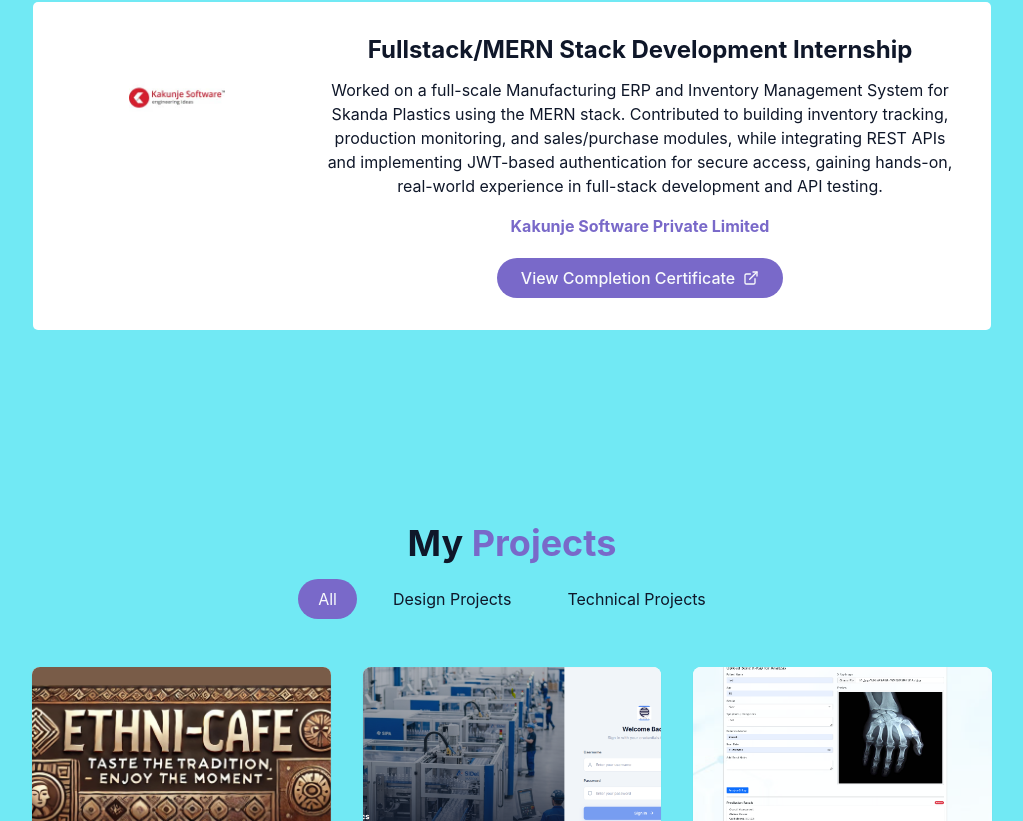
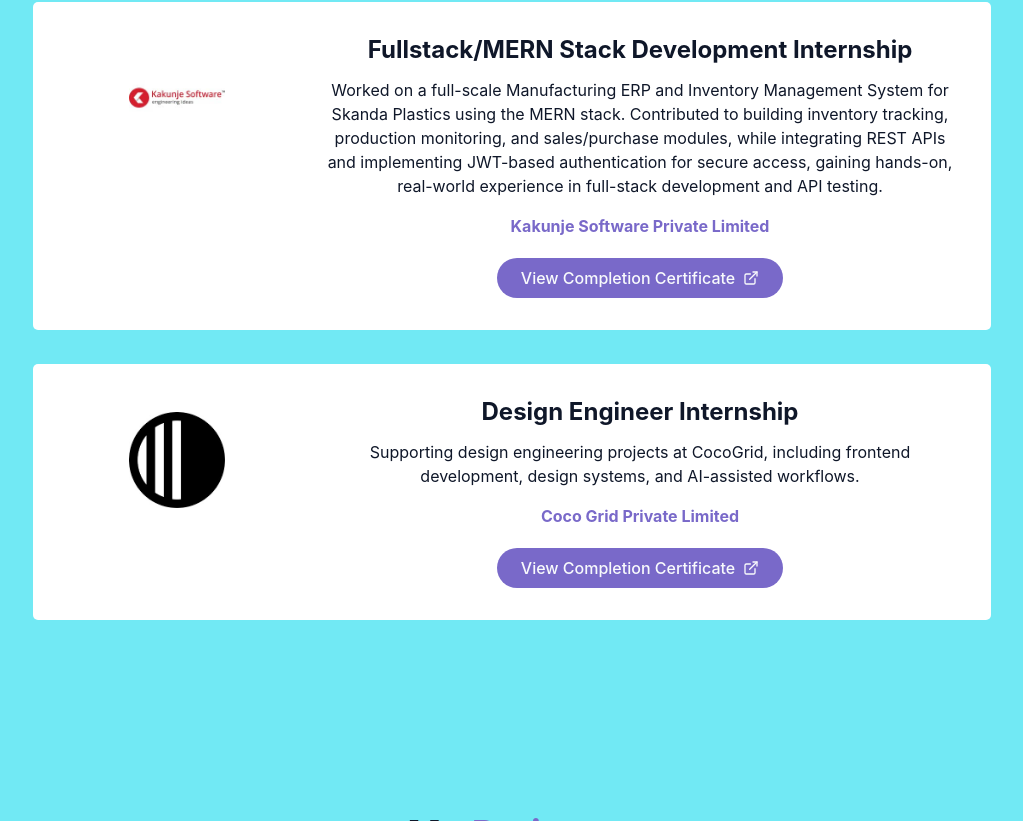
Before and after one commit to ManviHJ/My_portfolio_react_tailwindcss, a React (Vite) app: page / in a window 1280 px wide. Shown: the part 2063-2884 px from the top of the page, without its empty margins (128-1151 px from the left). Built offline with nearby package versions, Linux system fonts and the light colour scheme.

Commit message:
Update internships section and add logo image

```diff
--- a/src/components/InternshipsSection.jsx
+++ b/src/components/InternshipsSection.jsx
@@ -8,6 +8,14 @@
         description:"Worked on a full-scale Manufacturing ERP and Inventory Management System for Skanda Plastics using the MERN stack. Contributed to building inventory tracking, production monitoring, and sales/purchase modules, while integrating REST APIs and implementing JWT-based authentication for secure access, gaining hands-on, real-world experience in full-stack development and API testing.",
         logo: "kaku logo.jpg",
         certificateUrl: "https://drive.google.com/file/d/1K1JzxoJu3gAHoU3aTRNc239SeAcltpD7/view?usp=sharing",
+    },
+    {
+        role: "Design Engineer Internship",
+        company: "Coco Grid Private Limited",
+        companyUrl: "https://www.cocogrid.com/",
+        description:"Supporting design engineering projects at CocoGrid, including frontend development, design systems, and AI-assisted workflows.",
+        logo: "coco grid logo.jpg",
+        certificateUrl: "https://drive.google.com/file/d/1l4_wBdOMxifbpcY8Sr20nPOK1JEvbkoW/view?usp=drive_link",
     },
 ];
 
```
Also changed, not shown: public/coco grid logo.jpg (added).
